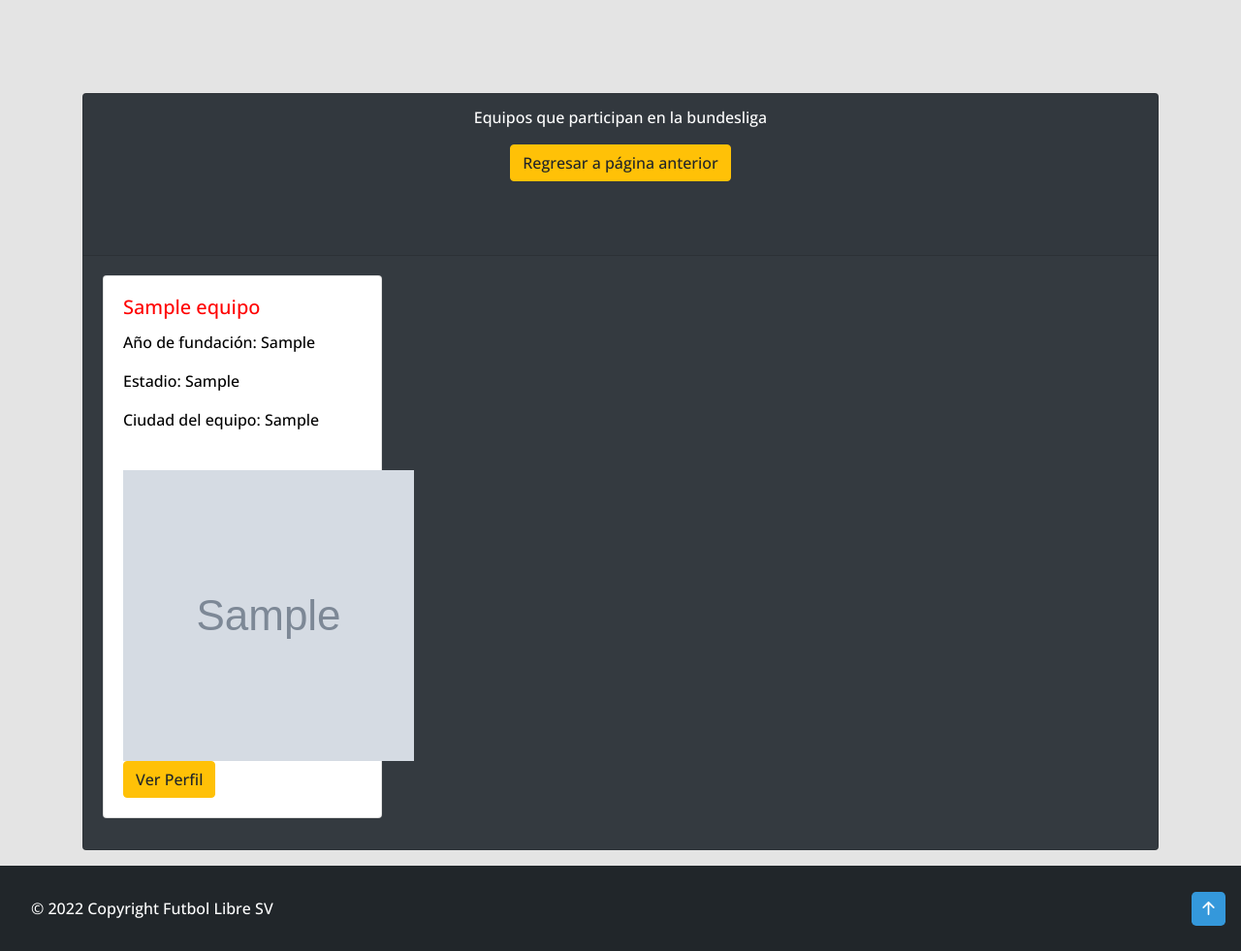
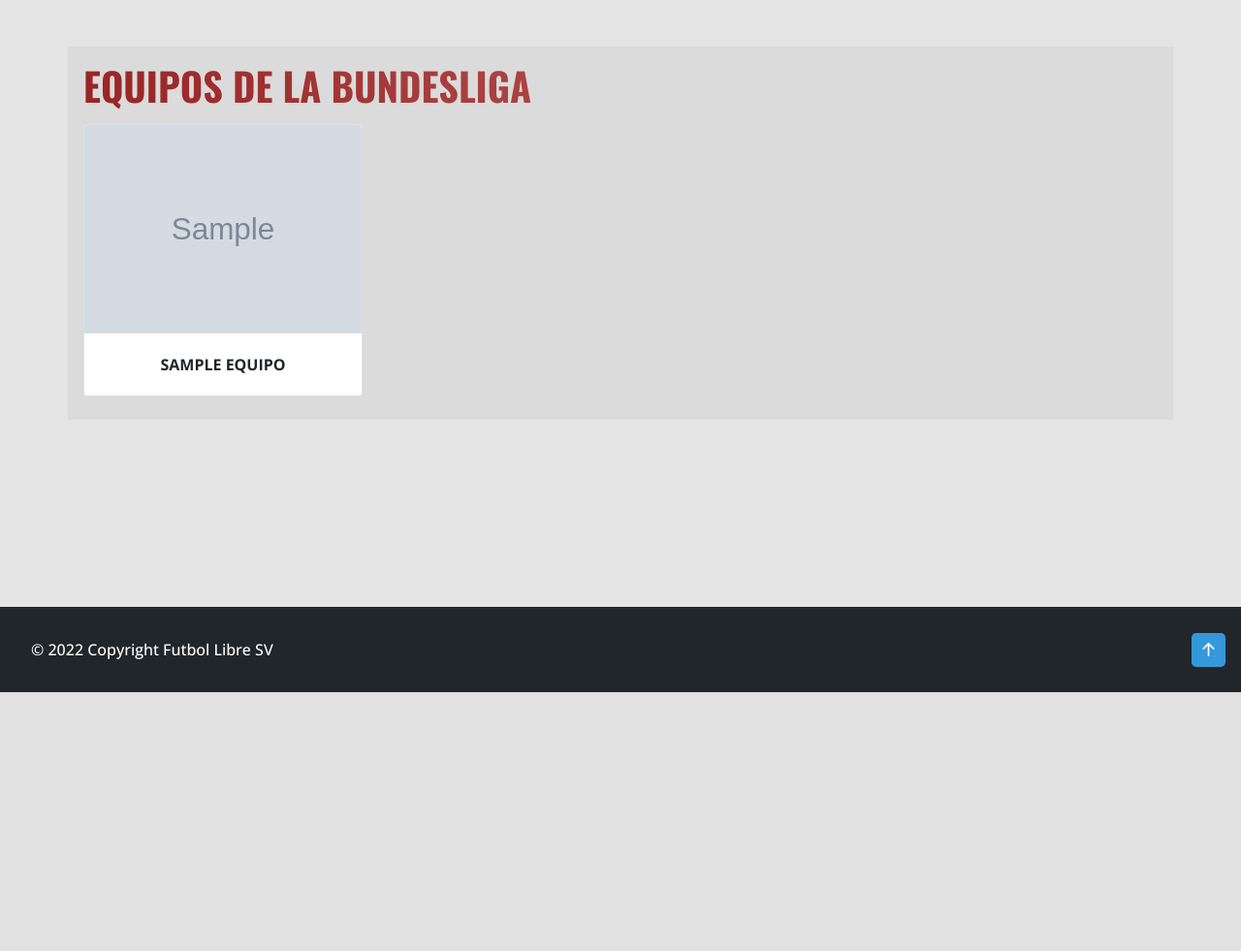
Before and after one commit to leryunard/FUTLIBRESV, a Django app: page /ligasdomesticas/bundesliga/equipos in a window 1280 px wide. Shown: the part 86-1067 px from the top of the page at 97% size. After the commit the page ends 800 px from the top, so only its background shows below. Run offline with Django 3.2, Linux system fonts and the light colour scheme; tables that the repository leaves empty hold one stand-in row (values such as "Sample post"); grey boxes marked "Sample" are stand-in pictures; some libraries are stand-ins or nearby versions.

Commit message:
ver equipos bundesliga arreglando

```diff
--- a/administracion/templates/paginas/login.html
+++ b/administracion/templates/paginas/login.html
@@ -14,10 +14,10 @@
 
 {% block contenido %}
 
-<div class="container">
+<div class="container mt-5">
     <div class="row">
         <div class="col-12">
-            <br><br><br><br>
+
             <div class="card text-white bg-dark mb-3">
                 <div class="card-header">
                     Ingrese sus credenciales de administrador
--- a/ligasdomesticas/templates/bundesliga/equipos.html
+++ b/ligasdomesticas/templates/bundesliga/equipos.html
@@ -7,39 +7,27 @@
 {% endblock %}
 
 {% block contenido %}
-<div class="container">
+<div class="container bg-greey mt-5 p-3 mb-5">
+    <h1 class="display-4 mb-3">Equipos de la Bundesliga</h1>
      <div class="row">
        <div class="col-12">
-            <br><br><br><br>
-            <div class="card text-white bg-dark mb-3">
-                <div class="card-header">
-                   <center>
-                    Equipos que participan en la bundesliga
-                    <p>
-                        <p>
-                   </p>
-                    <a href="{% url 'bundesliga' %}" class="btn btn-warning">Regresar a página anterior</a>
-                       <b>
+        <div class="row">
+            {% for equi in equipo %}
+            <div class="col-auto m-auto m-md-0">
+                <div class="card mb-2" style="width: 18rem;">
+                    <article class="location-listing">
+                        <a class="location-title"href="{% url 'perfilbundesliga' equi.idequipo %}">Ver
+                            Perfil</a>
+                        <div class="location-image">
+                            <a href="{% url 'perfilbundesliga' equi.idequipo %}">
+                                <img src="{{ equi.urllogo }}" class="card-img-top"
+                                    alt="Logo Equipo" /></a>
+                        </div>
+                    </article>
+                    <div class="card-body">
+                        <div class="card-text text-center">{{equi.nombreequipo}}</div>
+                    </div>
 
-                       </b>
-                    </p>
-                        <br>
-                    <br>
-                   </center>
-
-                </div>
-                <div class="card-body">
-                    <div class="card-columns">
-                        {% for equi in equipo %}
-                        <div class="card" style="width: 18rem;">
-                            <!--<img class="card-img-top" src="" alt="Card image cap">-->
-                            <div class="card-body">
-                                <h5 style="color: red;" class="card-title">{{ equi.nombreequipo }}</h5>
-                                <p style="color: black;" class="card-text">Año de fundación: {{equi.yearfundacion}}</p>
-                                <p style="color: black;" class="card-text">Estadio: {{ equi.estadioequipo }} </p>
-                                <p style="color: black;" class="card-text">Ciudad del equipo: {{ equi.ciudadequipo }} </p>
-                                <li><a><img src={{ equi.urllogo }} width="300" height="300"/></a></li>
-                                <a href="{% url 'perfilbundesliga' equi.idequipo %}" class="btn btn-warning">Ver Perfil</a>
                 </div>
             </div>
             {% endfor %}
@@ -47,8 +35,5 @@
        </div>
      </div>
    </div>
-    </div>
-</div>
 
-</main>
 {% endblock %}
--- a/webApp/static/css/style.css
+++ b/webApp/static/css/style.css
@@ -16,9 +16,12 @@ body {
   display: flex;
   flex-direction: column;
 }
-.container-fluid{
-
-  flex: 1;
+footer{
+  margin-top: auto;
+}
+.card-text{
+  font-weight: 700;
+  text-transform: uppercase;
 }
 
 a {
@@ -70,8 +73,14 @@ nav {
   font-size: 0.9rem;
   font-weight: 700;
 }
-nav,
+
 .bg-navColor {
+  background-color: #21262a;
+}
+.bg-greey {
+  background-color: #dbdbdb;
+}
+.contenedor-cards{
   background-color: #21262a;
 }
 .navbar-dark .navbar-nav .nav-link {
@@ -137,3 +146,54 @@ nav,
     -webkit-background-clip: text;
   }
 }
+/* Implementación logos dinamicos by Carlos Rafaelano */
+.location-listing {
+  position: relative;
+  overflow: hidden;
+}
+
+.location-title {
+  z-index: 1;
+  position: absolute;
+  top: 0;
+  left: 0;
+  height: 100%;
+  width: 100%;
+  background: rgba(90, 0, 10, 0.4);
+
+  /* Estilos de letras */
+  color: white;
+  font-size: 1.5em;
+  font-weight: bold;
+  text-decoration: none;
+
+  /* Centrado del titulo */
+  display: flex;
+  align-items: center;
+  justify-content: center;
+  font-family: "Open Sans", sans-serif;
+
+  /* Ocultar el titulo por defecto*/
+  opacity: 0;
+  transition: opacity .5s;
+}
+
+.location-image {
+  line-height: 0;
+}
+
+.location-listing:hover .location-title {
+  opacity: 1;
+  color: #f7f7f7;
+
+}
+
+.location-image img {
+  filter: blur(0px);
+  transition: filter 0.3s ease-in;
+  /* transform: scale(1.1);  */ /* Esto es para hacer las imagenes cuadradas */
+}
+
+.location-listing:hover .location-image img {
+  filter: blur(2px);
+}
```
Lines whose indentation alone changed are shown as unchanged.
